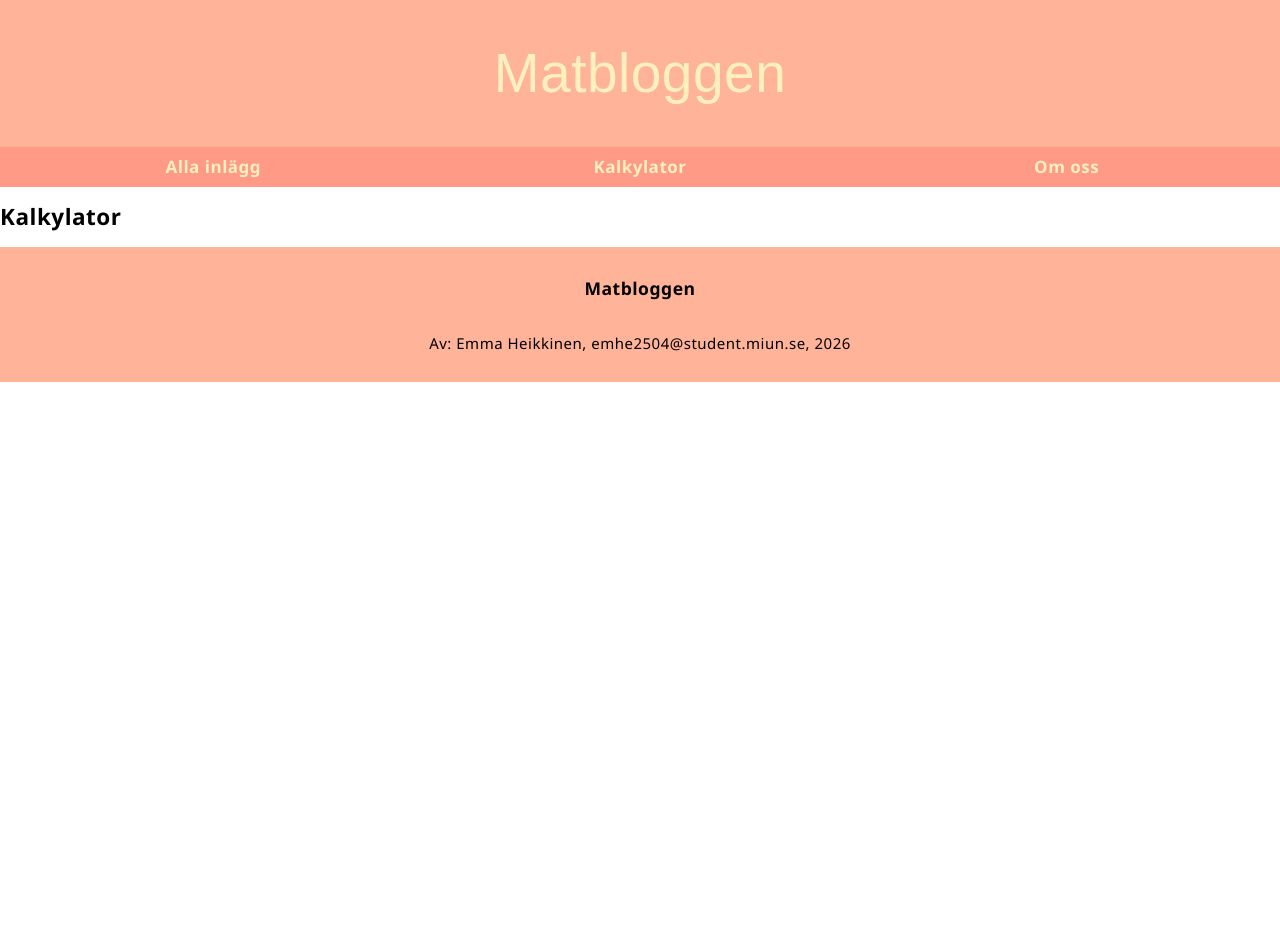
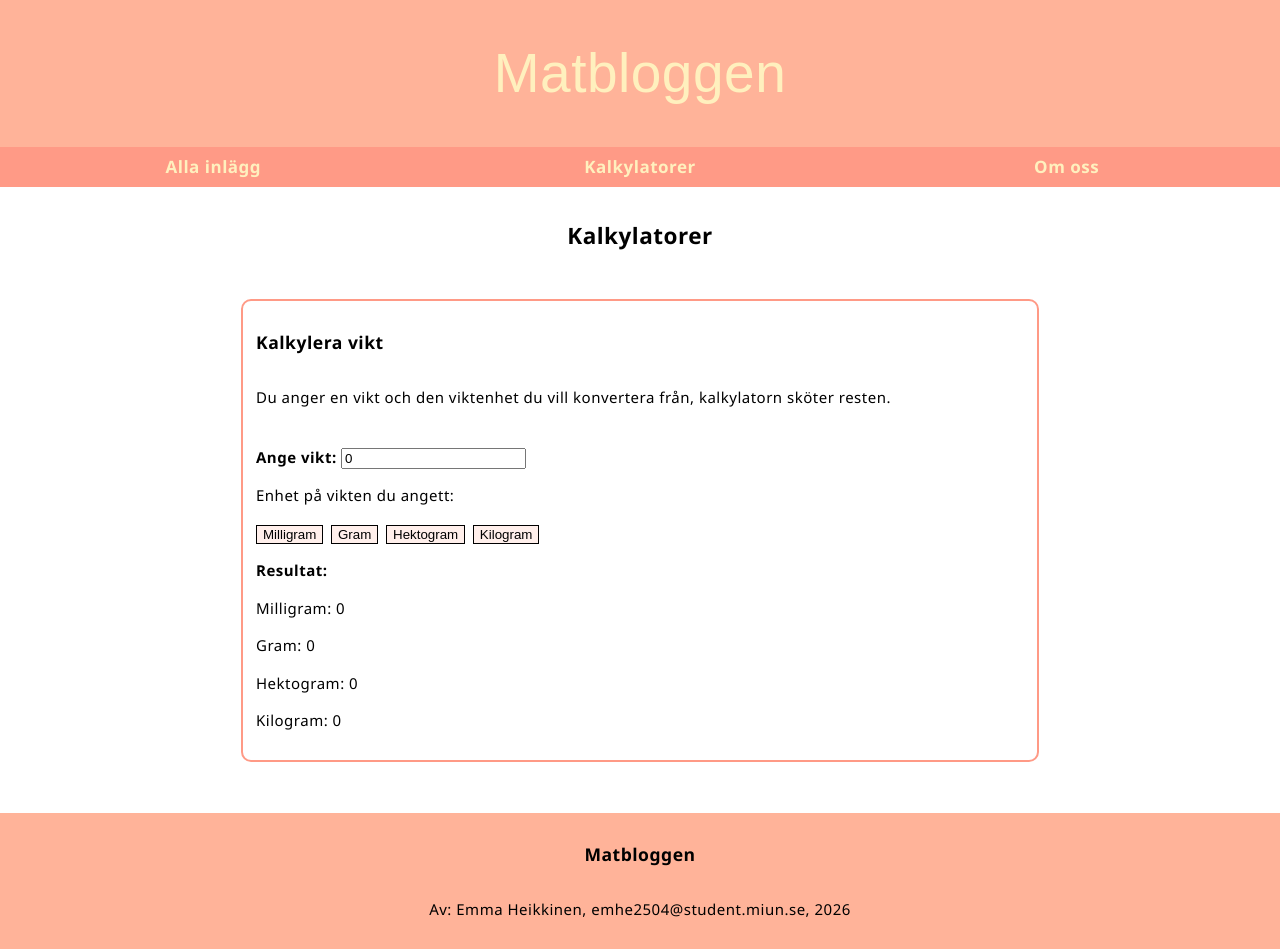
Before and after one commit to emhe2504/lab3DT208G, an Angular app: page /calculator in a window 1280 px wide. Before the commit the page ends 800 px from the top, so only its background shows below. Built offline with nearby package versions, Linux system fonts and the light colour scheme; a web font is replaced by a local one.

Commit message:
Viktkalkylator

```diff
--- a/src/app/app.html
+++ b/src/app/app.html
@@ -1,7 +1,7 @@
 <app-mainheader></app-mainheader>
 
 <main>
-    <router-outlet />
+    <router-outlet></router-outlet>
 </main>
 
 <footer>
--- a/src/app/pages/calculator/calculator.css
+++ b/src/app/pages/calculator/calculator.css
@@ -0,0 +1,28 @@
+
+h2 {
+    display: grid;
+    text-align: center;
+    margin-top: 3%;
+    margin-bottom: 3%;
+}
+
+section {
+    display: grid;
+    width: 60%;
+    justify-self: center;
+    text-align: left;
+    border: 2px solid #FF9A86;
+    border-radius: 10px;
+    padding: 1%;
+    margin: 4%;
+}
+
+label {
+    font-weight: bold;
+}
+
+button {
+    background-color: #ffefeb;
+    border: 1px solid black;
+    margin-right: 1%;
+}
--- a/src/app/pages/calculator/calculator.html
+++ b/src/app/pages/calculator/calculator.html
@@ -1 +1,27 @@
-<h2>Kalkylator</h2>
+<h2>Kalkylatorer</h2>
+
+<section id="weight">
+    <h3>Kalkylera vikt</h3>
+    <div>
+        <p>Du anger en vikt och den viktenhet du vill konvertera från, kalkylatorn sköter resten.</p>
+        <br>
+        <label for="milligram">Ange vikt: </label>
+        <input type="number" id="input" [(ngModel)]="input">
+    </div>
+
+    <div>
+        <p>Enhet på vikten du angett:</p>
+        <button (click)="milligram()">Milligram</button>
+        <button (click)="gram()">Gram</button>
+        <button (click)="hectogram()">Hektogram</button>
+        <button (click)="kilogram()">Kilogram</button>
+    </div>
+
+    <div>
+        <p><strong>Resultat:</strong></p>
+        <p>Milligram: {{ milResult }}</p>
+        <p>Gram: {{ gramResult }}</p>
+        <p>Hektogram: {{ hecResult }}</p>
+        <p>Kilogram: {{ kilResult }}</p>
+    </div>
+</section>
--- a/src/app/pages/calculator/calculator.ts
+++ b/src/app/pages/calculator/calculator.ts
@@ -1,9 +1,53 @@
 import { Component } from '@angular/core';
+import { FormsModule } from '@angular/forms';
 
 @Component({
   selector: 'app-calculator',
-  imports: [],
+  imports: [FormsModule],
   templateUrl: './calculator.html',
   styleUrl: './calculator.css',
 })
-export class Calculator {}
+
+export class Calculator {
+  //Properties
+
+  input: number = 0;
+  milResult: number = 0;
+  gramResult: number = 0;
+  hecResult: number = 0;
+  kilResult: number = 0;
+
+  //Methods
+
+  milligram(): void {
+
+    this.milResult = this.input;
+    this.gramResult = this.input / 1000;
+    this.hecResult = this.input / 100000;
+    this.kilResult = this.input / 1000000;
+
+  }
+
+  gram(): void {
+    this.milResult = this.input * 1000;
+    this.gramResult = this.input;
+    this.hecResult = this.input / 100;
+    this.kilResult = this.input / 1000;
+  }
+
+  hectogram(): void {
+    this.milResult = this.input * 100000;
+    this.gramResult = this.input * 100;
+    this.hecResult = this.input;
+    this.kilResult = this.input / 10;
+  }
+
+  kilogram(): void {
+    this.milResult = this.input * 1000000;
+    this.gramResult = this.input * 1000;
+    this.hecResult = this.input * 10;
+    this.kilResult = this.input;
+  }
+
+
+}
--- a/src/app/pages/mainheader/mainheader.html
+++ b/src/app/pages/mainheader/mainheader.html
@@ -3,7 +3,7 @@
 <nav>
     <ul>
         <li><a routerLink="/">Alla inlägg</a></li>
-        <li><a routerLink="/calculator">Kalkylator</a></li>
+        <li><a routerLink="/calculator">Kalkylatorer</a></li>
         <li><a routerLink="/about">Om oss</a></li>
     </ul>
 </nav>
```
